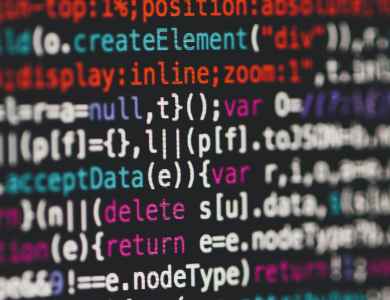
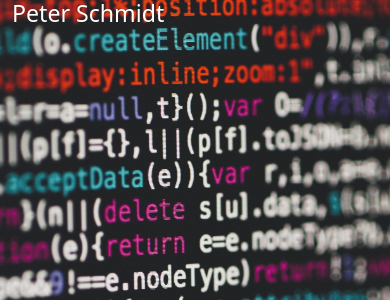
Before and after one commit to peter-j-schmidt/portfolio_website, a Flask app: page / in a window 390 px wide. Shown: the top 300 px of the page. Run offline with Flask 2, Linux system fonts and the light colour scheme; some libraries are stand-ins or nearby versions.

Commit message:
Added code to hide and reveal elements.

```diff
--- a/static/styles.css
+++ b/static/styles.css
@@ -15,6 +15,14 @@ main {
   background: url("../static/images/homepage_image.JPG") no-repeat;
   background-size: cover;
   background-position: center;
+}
+
+.visible {
+  visibility: visible !important;
+}
+
+.invisible {
+  visibility: hidden !important;
 }
 
 /*
@@ -35,5 +43,12 @@ main {
     background-size: cover;
     background-position: center;
   }
+  .visible {
+    visibility: hidden !important;
+    display: none;
+  }
+  .invisible {
+    visibility: visible !important;
+  }
 }
 /*# sourceMappingURL=styles.css.map */
--- a/static/styles.scss
+++ b/static/styles.scss
@@ -14,6 +14,16 @@ main {
     background-size: cover;
     background-position: center;
 }
+
+.visible {
+    visibility: visible !important;
+}
+
+
+.invisible {
+    visibility: hidden !important;
+}
+
 /*
 @media (min-width: 1470px) {
     .img-fluid {
@@ -31,4 +41,14 @@ main {
         background-size: cover;
         background-position: center;
     }
+
+    .visible {
+        visibility: hidden !important;
+        display: none;
+    }
+
+
+    .invisible {
+        visibility: visible !important;
+    }
 }
--- a/templates/index.html
+++ b/templates/index.html
@@ -22,8 +22,12 @@
         <div class="hero">
             <div class="container">
                 <div class="row">
-                    <div class="col"></div>
-                    <div class="col"></div>
+                    <div id="column1" class="col-lg-6 visible">
+                        <h1 class="text-dark">Peter Schmidt</h1>
+                    </div>
+                    <div id="column2" class="col invisible">
+                        <h3 class="text-white">Peter Schmidt</h3>
+                    </div>
                 </div>
             </div>
         </div>
```
Also changed, not shown: templates/courses.html (added), templates/projects.html (added), 1 other file.
